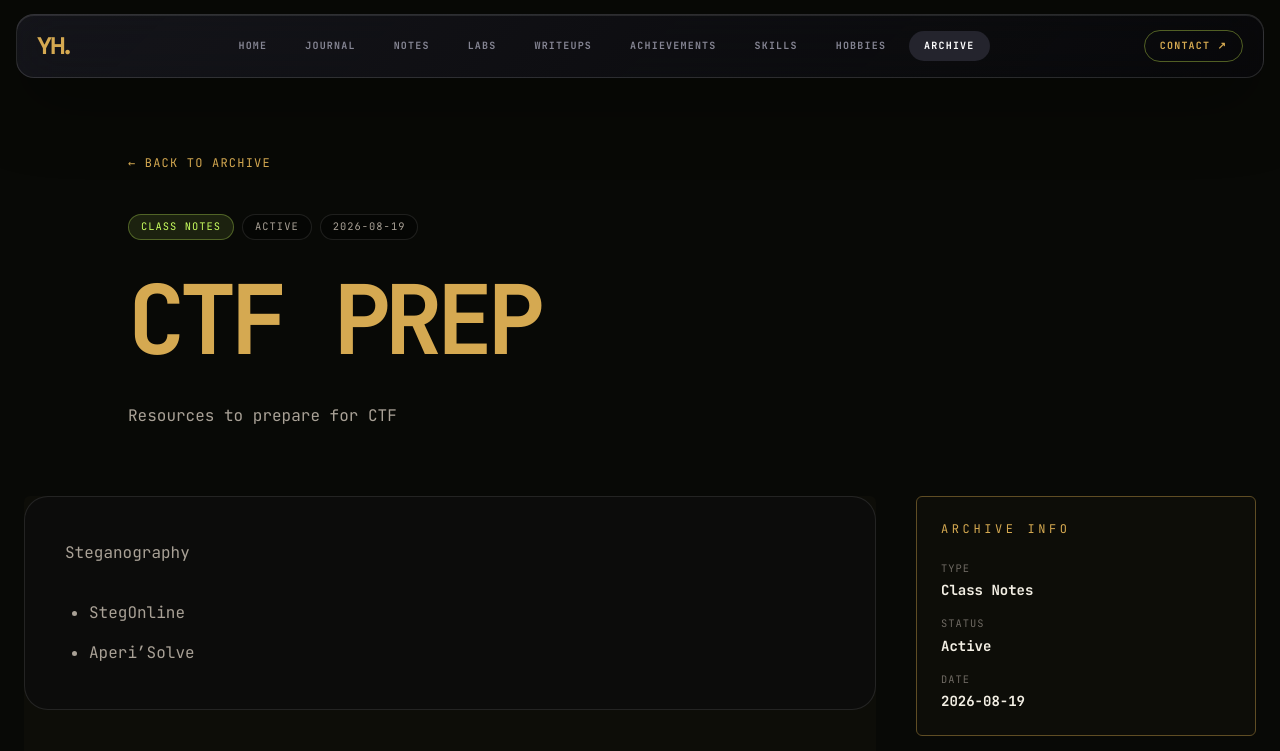
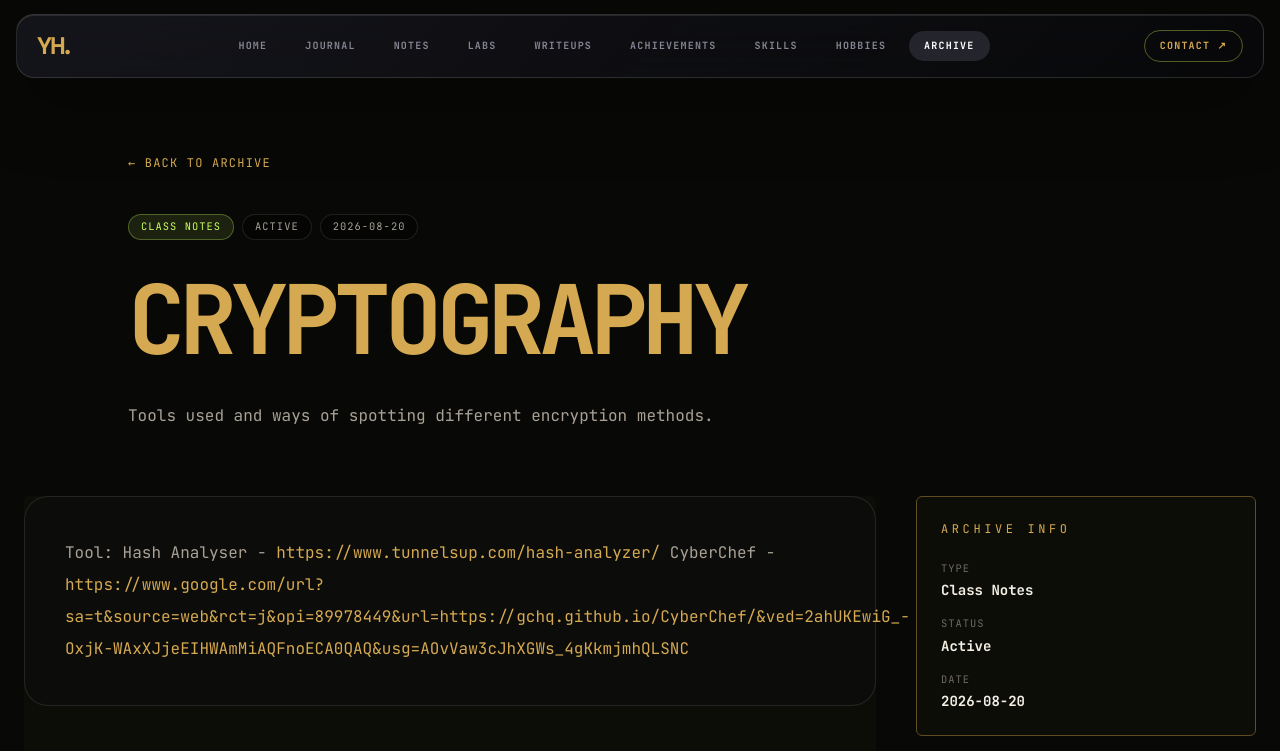
Before and after one commit to Yaohan0/portfolio, an Astro site: page /archive/untitled-archive-note in a window 1280 px wide. Shown: the top 751 px of the page. Built offline with nearby package versions, Linux system fonts and the light colour scheme; Astro itself is replaced by a stand-in of ours.

Commit message:
Update Archive: Cryptography

```diff
--- a/src/content/archive/untitled-archive-note.md
+++ b/src/content/archive/untitled-archive-note.md
@@ -1,16 +1,15 @@
 ---
-title: CTF Prep
+title: Cryptography
 slug: untitled-archive-note
 order: 999
 type: Class Notes
 status: Active
-date: '2026-08-19'
-summary: "Resources to prepare for CTF\_"
+date: '2026-08-20'
+summary: "Tools used and ways of spotting different encryption methods.\_"
 tags: []
 files: []
 links: []
 cover: ''
 ---
-Steganography
-- StegOnline
-- Aperi'Solve
+Tool: Hash Analyser - https://www.tunnelsup.com/hash-analyzer/
+CyberChef - https://www.google.com/url?sa=t&source=web&rct=j&opi=89978449&url=https://gchq.github.io/CyberChef/&ved=2ahUKEwiG_-OxjK-WAxXJjeEIHWAmMiAQFnoECA0QAQ&usg=AOvVaw3cJhXGWs_4gKkmjmhQLSNC
```
